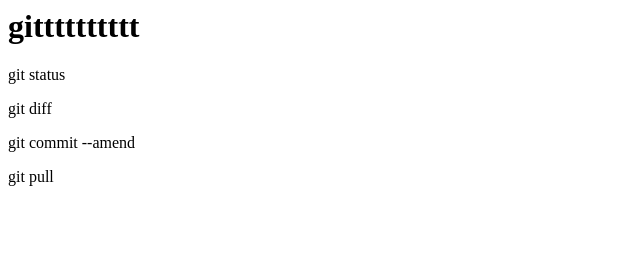
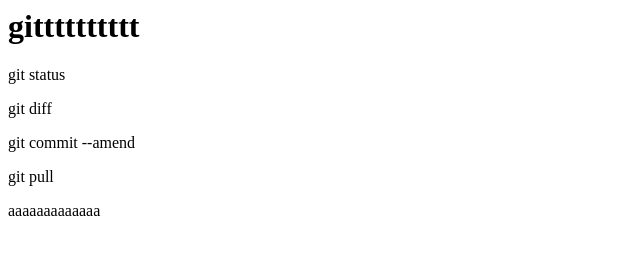
Before and after one commit to moto5102/git_tutorial, a plain HTML site: page index.html in a window 1280 px wide. Shown: the whole page, without its empty margins (0-640 px from the left). Drawn offline with Linux system fonts and the light colour scheme.

Commit message:
fitrst commit

```diff
--- a/index.html
+++ b/index.html
@@ -3,3 +3,4 @@
 <p>git diff</p>
 <p>git commit --amend</p>
 <p>git pull</p>
+<p>aaaaaaaaaaaaa</p>
```
